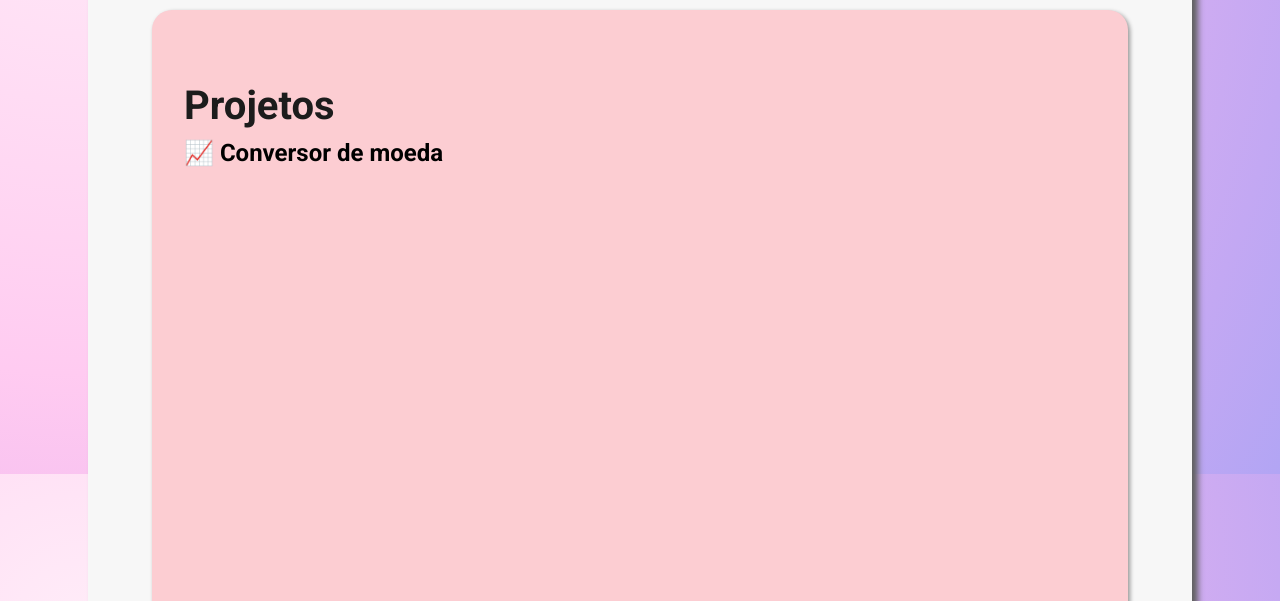
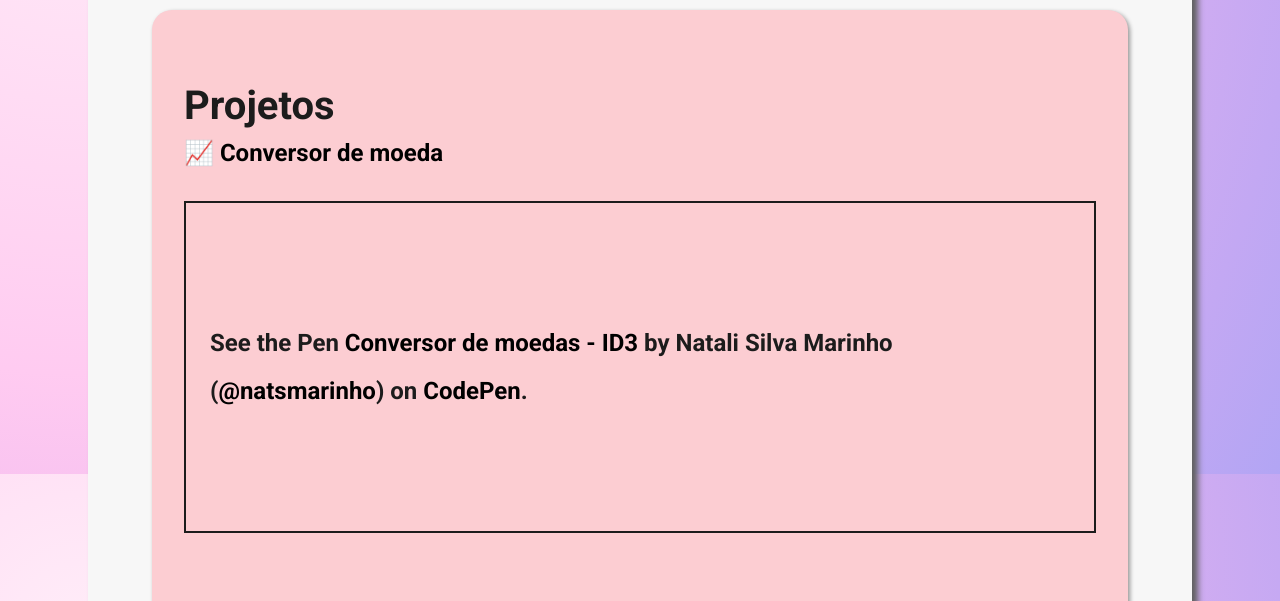
Before and after one commit to natsmarinho/certificard, a plain HTML site: page index.html in a window 1280 px wide. Shown: the part 326-927 px from the top of the page. Drawn offline with Linux system fonts and the light colour scheme; a script that the page names is missing.

Commit message:
Exclui o seletor .codepen

```diff
--- a/style.css
+++ b/style.css
@@ -91,14 +91,6 @@ list-style-type: none;
   line-height: 48px;
 }
 
-.codepen{
-position: relative;
-width: 780px;
-height: 237px;
-left: 190px;
-top: 442px;
-}
-
 .dark {
   background: linear-gradient(236.85deg, #041832 27.26%, #3468A7 96.03%);
 }
```
